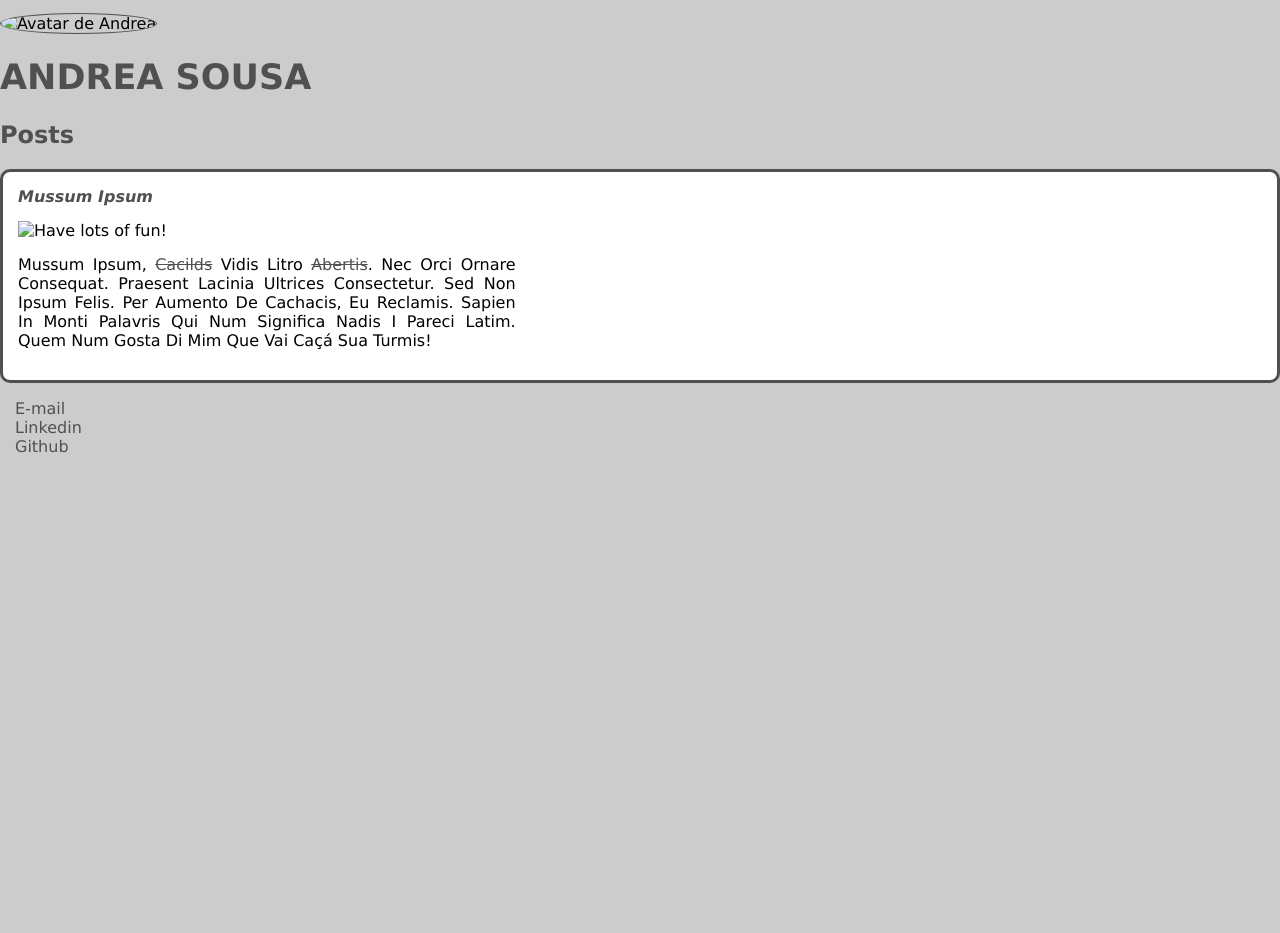
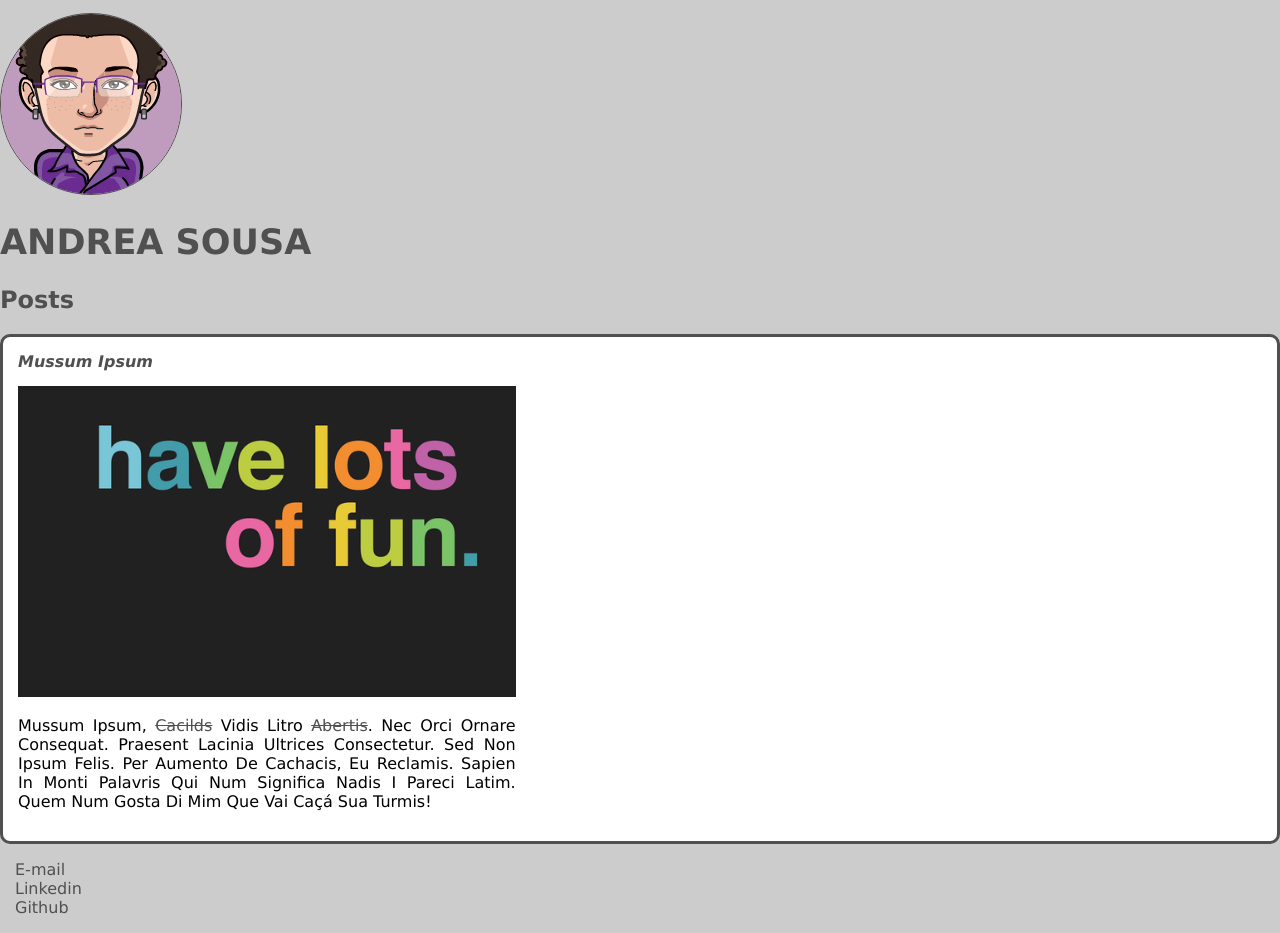
Before and after one commit to andreadcsousa/dio_webpage_inicio, a plain HTML site: page index.html in a window 1280 px wide. Before the commit the page ends 800 px from the top, so only its background shows below. Drawn offline with Linux system fonts and the light colour scheme.

Commit message:
Update index.html

```diff
--- a/index.html
+++ b/index.html
@@ -1,5 +1,5 @@
 <!DOCTYPE html>
-<html lang="en">
+<html lang="pt-br">
     <head>
         <meta charset="UTF-8">
         <meta http-equiv="X-UA-Compatible" content="IE=edge">
@@ -9,7 +9,7 @@
     </head>
     <body>
         <header>
-            <img src="avatar.png" alt="Avatar de Andrea" class="avatar">
+            <img src="img/avatar.png" alt="Avatar de Andrea" class="avatar">
             <h1 id="title">Andrea Sousa</h1>
         </header>
         <section>
@@ -19,7 +19,7 @@
             <article class="post">
                 <header>
                     <h3 class="post_title">Mussum Ipsum</h3>
-                    <img src="8VoCV3j.png" alt="Have lots of fun!" class="post_image">
+                    <img src="img/post.png" alt="Have lots of fun!" class="post_image">
                 </header>
                 <p class="post_content">
                     Mussum Ipsum, <a href="https://www.linkedin.com/in/andrea-dcsousa/" target="_blank">cacilds</a> vidis litro <a href="mailto:andrea.dcsousa@gmail.com" target="_blank">abertis</a>. Nec orci ornare consequat. Praesent lacinia ultrices consectetur. Sed non ipsum felis. Per aumento de cachacis, eu reclamis. Sapien in monti palavris qui num significa nadis i pareci latim. Quem num gosta di mim que vai caçá sua turmis!
```
